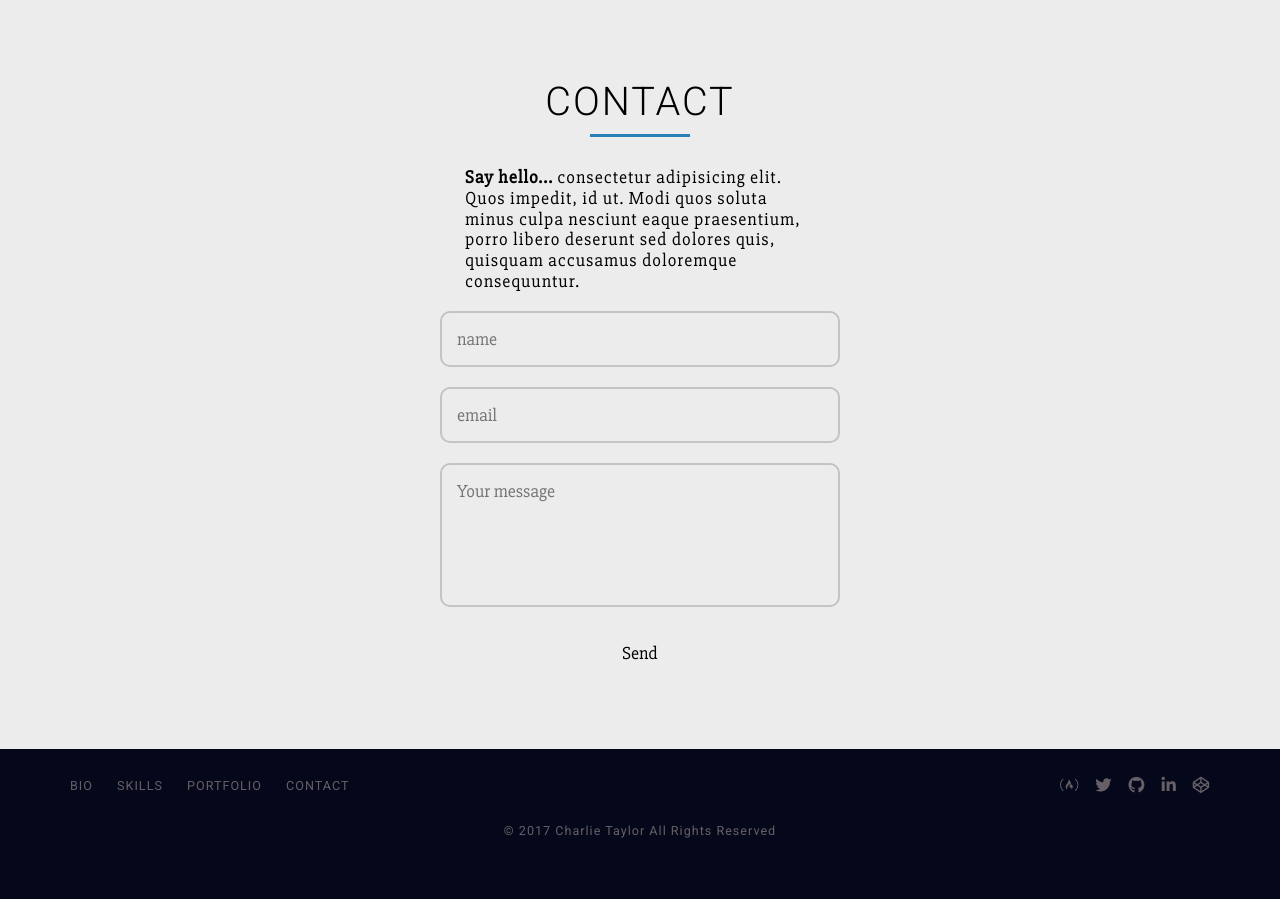
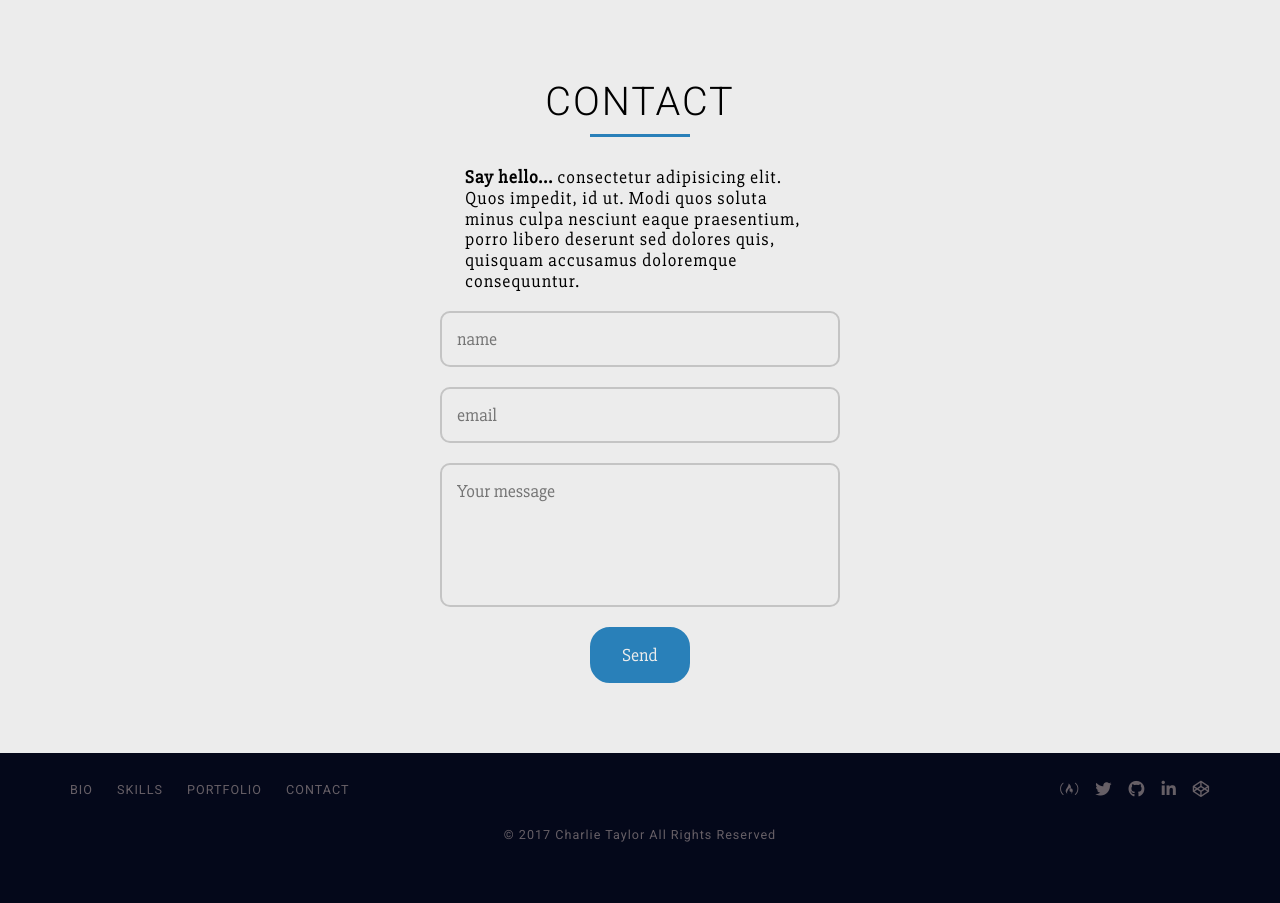
Before and after one commit to chazmcgrill/developer-portfolio, a PHP site: page / in a window 1280 px wide. Shown: the part 3365-4268 px from the top of the page. Run offline with PHP 8.4, Linux system fonts and the light colour scheme; some libraries are stand-ins or nearby versions.

Commit message:
Submit button styling
restyled submit button for contact form.

```diff
--- a/css/style.css
+++ b/css/style.css
@@ -222,12 +222,17 @@ textarea {
 }
 
 form input[type=submit]{
-  border: none;
+  border: 2px solid #2980b9;
+  background-color: #2980b9;
   text-align: center;
+  color: #ececec;
+  width: 100px;
+  border-radius: 20px;
 }
 
 form input[type=submit]:hover {
   color: #2980b9;
+  background-color: #ececec;
 }
 
 .section-contact {
```
